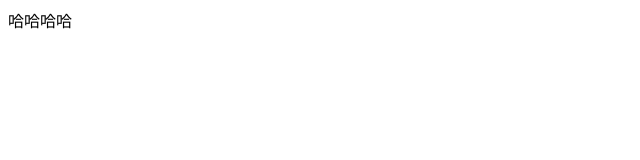
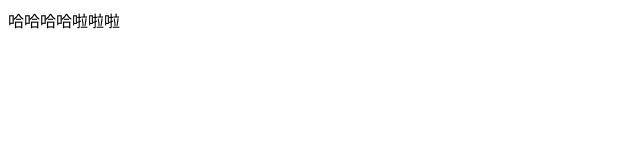
Before and after one commit to pureshine/project, a plain HTML site: page index.html in a window 1280 px wide. Shown: the full height of the page, 0-640 px from the left. Drawn offline with Linux system fonts and the light colour scheme.

Commit message:
second commit

```diff
--- a/index.html
+++ b/index.html
@@ -5,6 +5,6 @@
     <title>Document</title>
 </head>
 <body>
-    <div>哈哈哈哈</div>
+    <div>哈哈哈哈啦啦啦</div>
 </body>
 </html>
```
